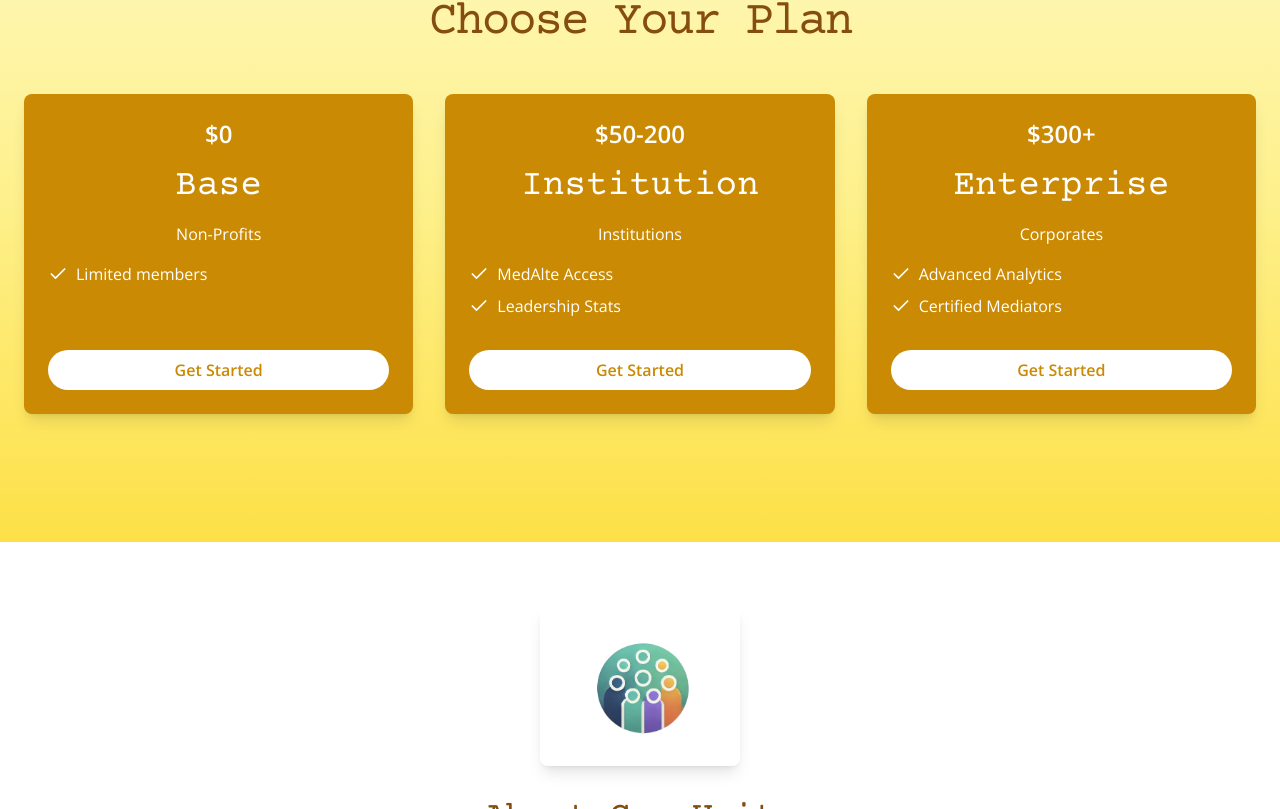
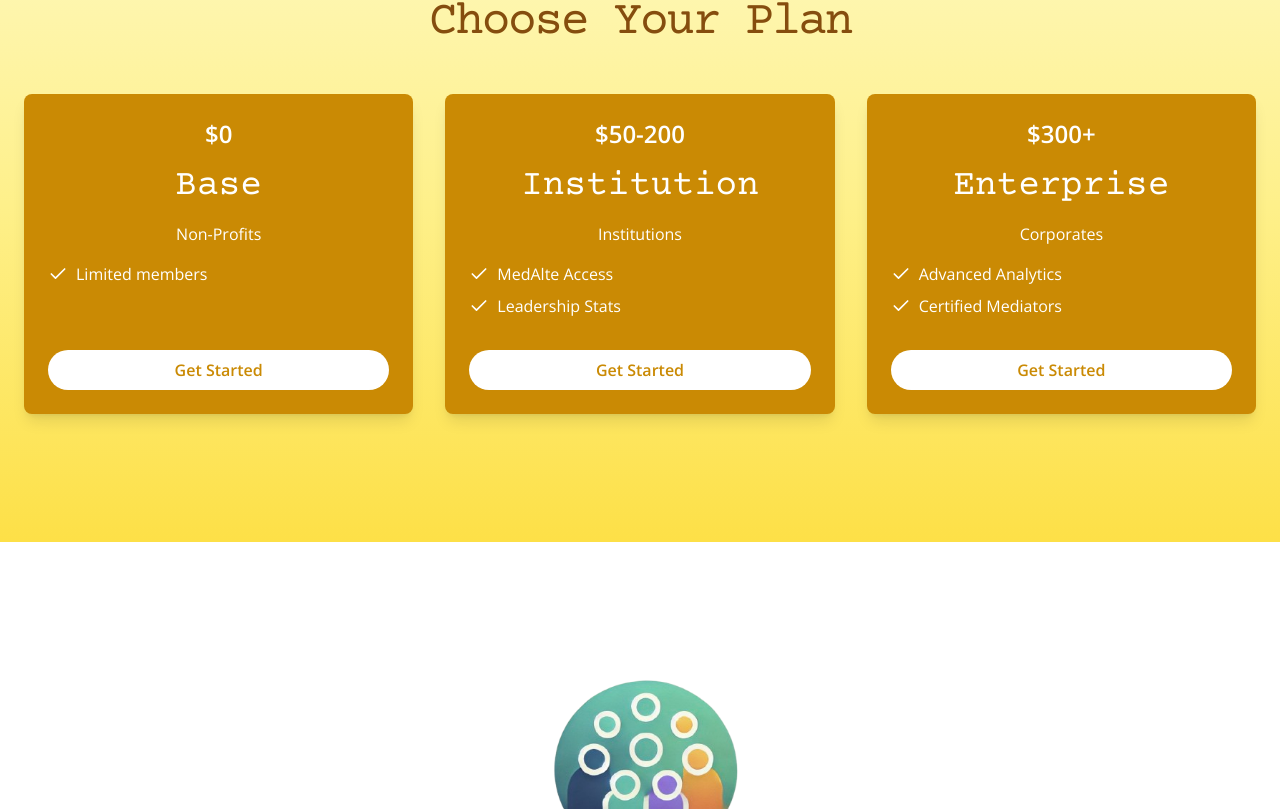
Before and after one commit to SankrityaT/CommUnity, a Next.js app: page / in a window 1280 px wide. Shown: the part 1991-2800 px from the top of the page. Built offline with nearby package versions, Linux system fonts and the light colour scheme.

Commit message:
new lp pic3

```diff
--- a/src/app/page.tsx
+++ b/src/app/page.tsx
@@ -34,7 +34,7 @@ export default function LandingPage() {
                 alt="CommUnity Logo"
                 width={60}
                 height={60}
-                className="rounded-full"
+                className="object-contain bg-transparent"
               />
             </div>
             <span className={`font-bold text-yellow-800 text-2xl ml-2 ${courierPrime.className}`}>CommUnity</span>
@@ -235,9 +235,9 @@ export default function LandingPage() {
               <Image
                 src="/logo.png"
                 alt="CommUnity Logo"
-                width={200}
-                height={200}
-                className="rounded-lg shadow-lg"
+                width={400}
+                height={400}
+                className="object-contain bg-transparent"
               />
             </div>
 
```
